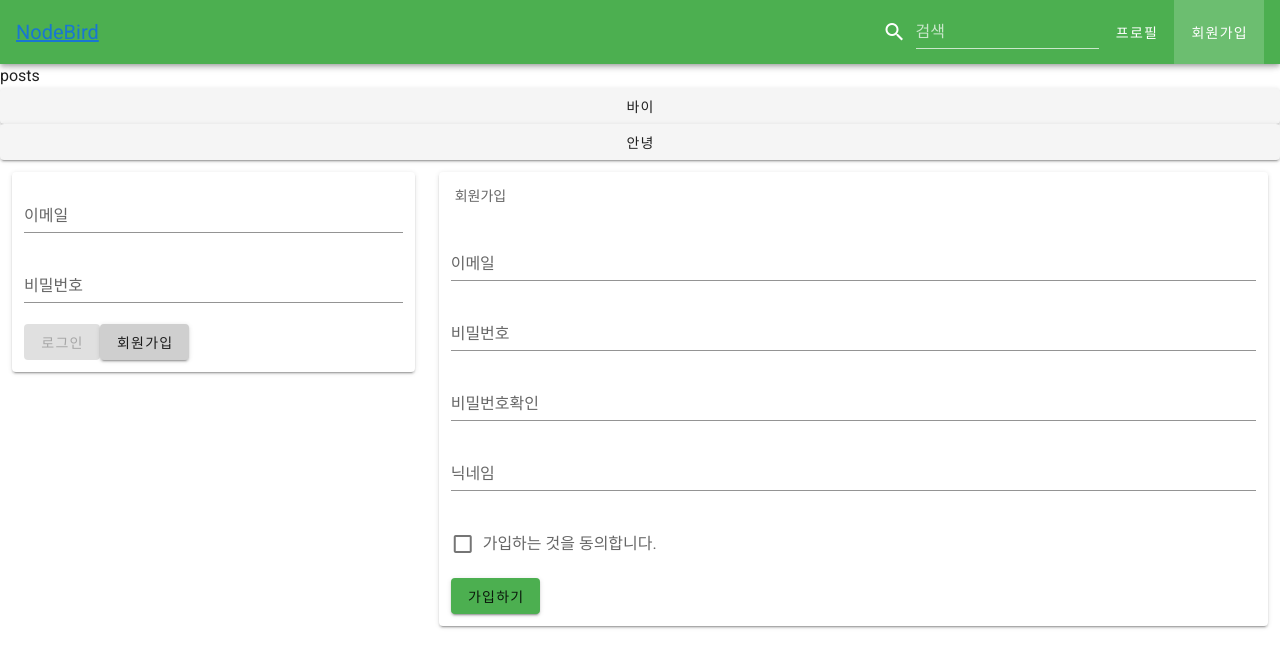
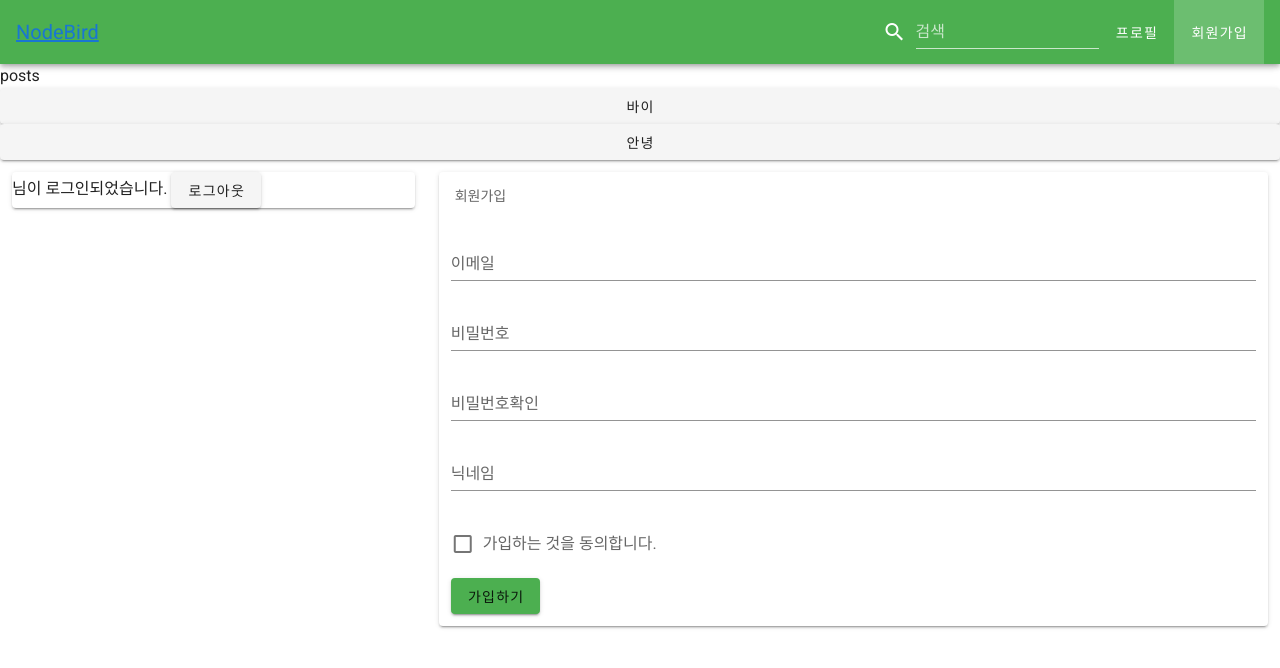
Before and after one commit to kureharyosuke/Nuxt-Node-Brid, a Nuxt app in the folder client/: page /signup in a window 1280 px wide. Both pictures are taken after a click on the button "안녕". Shown: the top 668 px of the page. Built offline with nearby package versions, Linux system fonts and the light colour scheme.

Commit message:
add: LoginForm, signup add actions

```diff
--- a/client/components/LoginForm.vue
+++ b/client/components/LoginForm.vue
@@ -1,41 +1,20 @@
 <template>
-  <v-container>
+  <v-container v-if="!me">
     <v-card>
-      <v-form
-        ref="form"
-        v-model="valid"
-        @submit="onSubmitLogin"
-      >
+      <v-form ref="form" v-model="valid" @submit="onSubmitLogin">
         <v-container>
-          <v-text-field
-            v-model="email"
-            label="이메일"
-            type="email"
-            :rules="emailRules"
-            required
-          />
-          <v-text-field
-            v-model="password"
-            label="비밀번호"
-            type="password"
-            :rules="passwordRules"
-            required
-          />
-          <v-btn
-            color="green"
-            :disabled="!valid"
-            type="submit"
-          >
-            로그인
-          </v-btn>
-          <v-btn
-            nuxt
-            to="/signup"
-          >
-            회원가입
-          </v-btn>
+          <v-text-field v-model="email" label="이메일" type="email" :rules="emailRules" required />
+          <v-text-field v-model="password" label="비밀번호" type="password" :rules="passwordRules" required />
+          <v-btn color="green" :disabled="!valid" type="submit"> 로그인 </v-btn>
+          <v-btn nuxt to="/signup"> 회원가입 </v-btn>
         </v-container>
       </v-form>
+    </v-card>
+  </v-container>
+  <v-container v-else>
+    <v-card>
+      {{ me.nickname }}님이 로그인되었습니다.
+      <v-btn @click="onLogOut">로그아웃</v-btn>
     </v-card>
   </v-container>
 </template>
@@ -51,10 +30,24 @@ export default {
       passwordRules: [(v) => !!v || "비밀번호를 입력해주세요."],
     };
   },
+  computed: {
+    me() {
+      return this.$store.state.users.me;
+    },
+  },
   methods: {
     onSubmitLogin(e) {
       e.preventDefault();
-      this.$refs.form.validation();
+      if (this.$refs.form.validation()) {
+        this.$store.dispatch("users/logIn", {
+          email: this.email,
+          // password: this.password,
+          // nickname: this.nickname,
+        });
+      }
+    },
+    onLogOut() {
+      this.$store.dispatch("users/logOut");
     },
   },
 };
--- a/client/pages/signup.vue
+++ b/client/pages/signup.vue
@@ -43,24 +43,52 @@ export default {
     title: "signup page",
   },
   methods: {
-    onSubmitForm() {
+    async onSubmitForm() {
       if (this.$refs.form.validate()) {
-        // users의 actions에서 dispatch를 이용해서 signup을 호출한다.
-        this.$store.dispatch("users/signUp", {
-          email: this.email,
-          password: this.password,
-          passwordConfirm: this.passwordConfirm,
-          nickname: this.nickname,
-        });
+        // users의 actions에서 dispatch를 이용해서 users/signup을 호출한다.
+        try {
+          await this.$store.dispatch("users/signUp", {
+            email: this.email,
+            password: this.password,
+            passwordConfirm: this.passwordConfirm,
+            nickname: this.nickname,
+          });
+        } catch (err) {
+          console.err(err);
+        }
         alert("정상적으로 가입되었습니다.");
       } else {
         alert("가입이 실패하였습니다.");
       }
-      console.log(this.$refs.form.validate());
-      console.log(this.valid);
     },
   },
 };
 </script>
 
 <style></style>
+
+<!--
+onSubmitForm() {
+      if (this.$refs.form.validate()) {
+        // users의 actions에서 dispatch를 이용해서 users/signup을 호출한다.
+        this.$store
+          .dispatch("users/signUp", {
+            email: this.email,
+            password: this.password,
+            passwordConfirm: this.passwordConfirm,
+            nickname: this.nickname,
+          })
+          // dispatch(action)은 비동기이기때문에 then catch를 사용할수 있다.
+          .then(() => {
+            // 메인화면으로 보낸다.
+            this.$router.push({ path: "/" });
+          })
+          .catch((err) => {
+            console.err(err);
+          });
+        alert("정상적으로 가입되었습니다.");
+      } else {
+        alert("가입이 실패하였습니다.");
+      }
+},
+-->
```
Also changed, not shown: client/store/users.js (+15 -3 lines).
